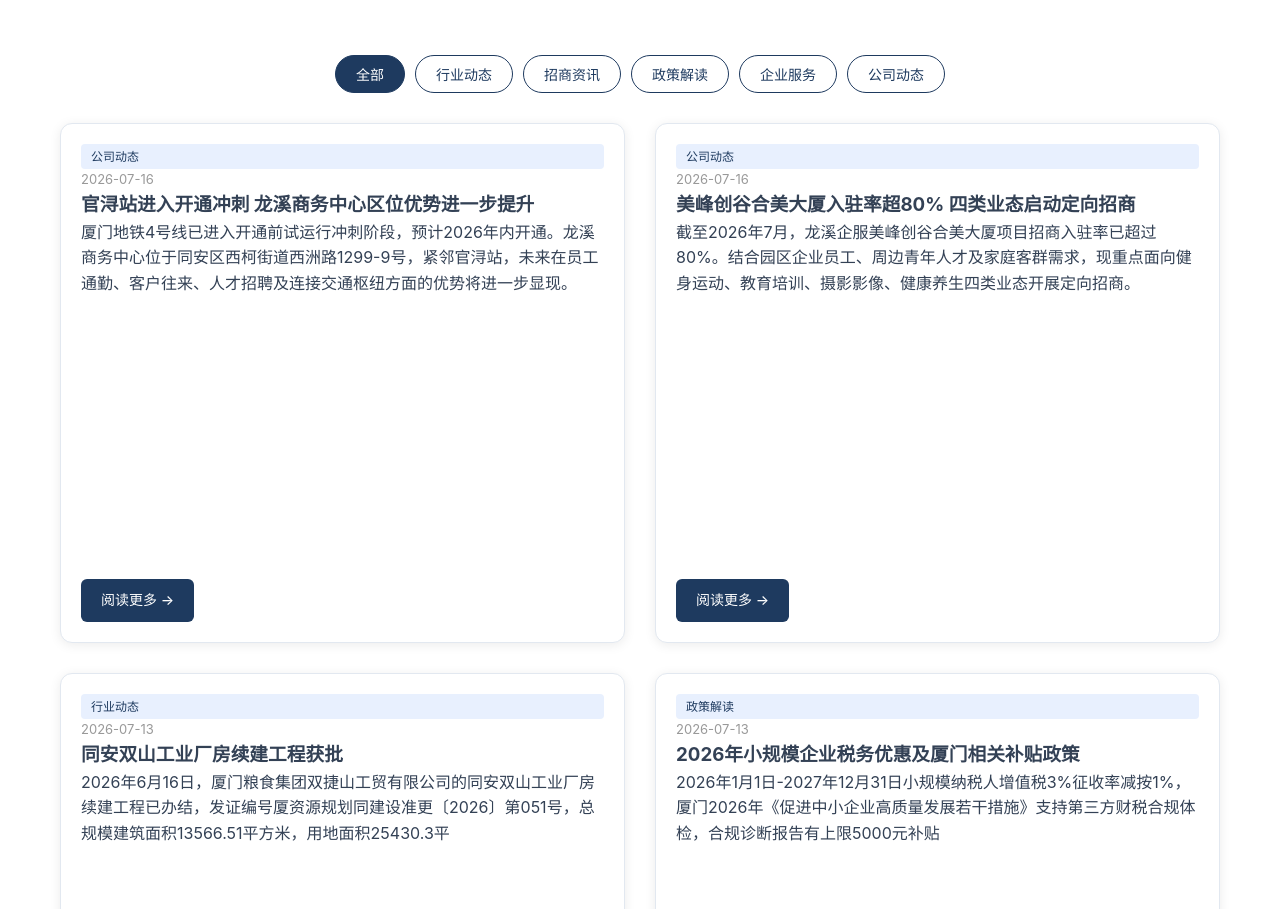
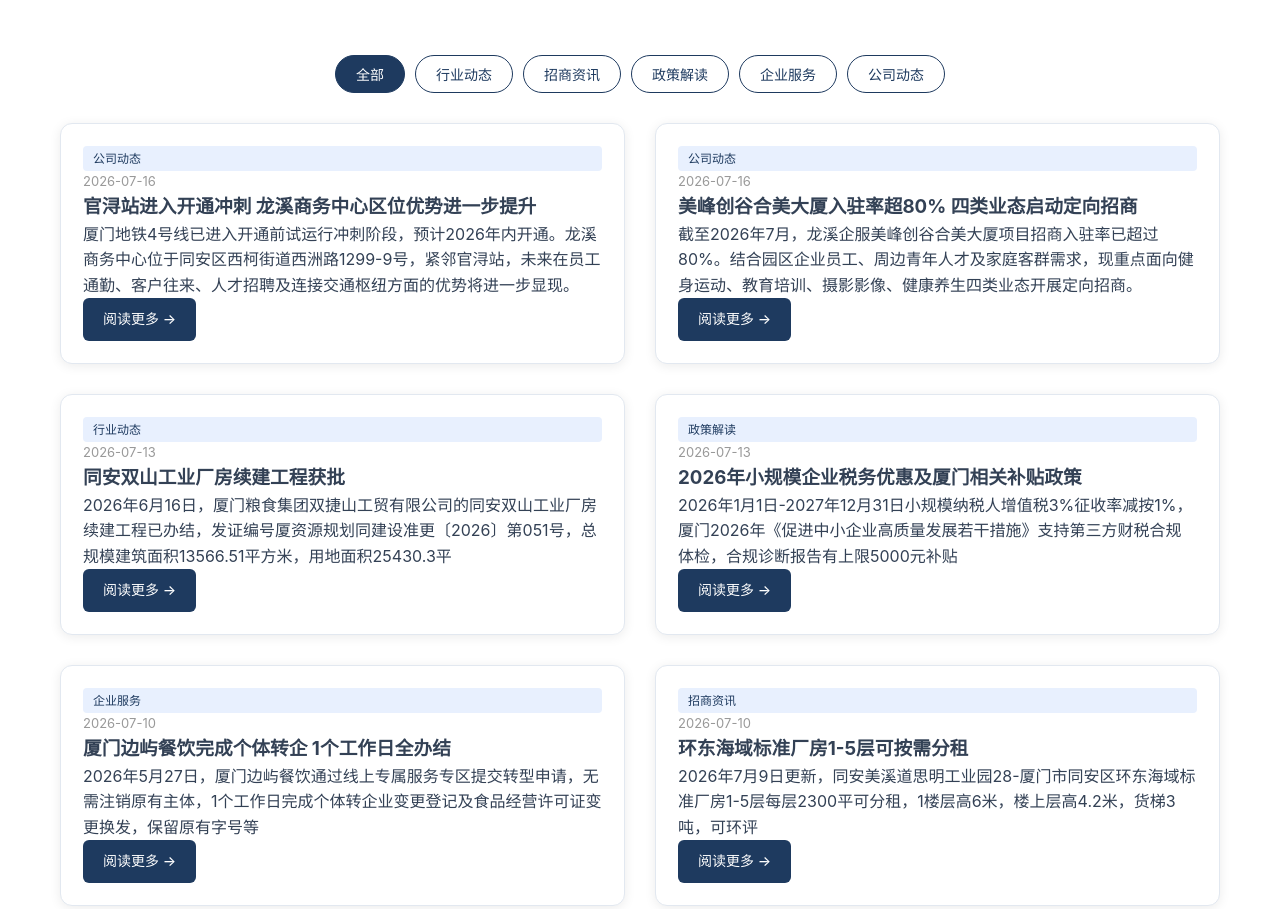
Before and after one commit to jayvong21-lang/longc-es-website, a website: page news.html in a window 1280 px wide. Shown: the part 400-1309 px from the top of the page. Drawn offline with Linux system fonts and the light colour scheme.

Commit message:
优化：资讯卡片改为内容自适应高度

```diff
--- a/news.html
+++ b/news.html
@@ -165,6 +165,29 @@
             color: #999;
             font-size: 16px;
         }
+
+        /* 无图资讯卡片：覆盖公共样式中遗留的固定图片卡片高度。 */
+        .news-section .news-grid {
+            align-items: start;
+        }
+        .news-section .news-card {
+            display: block !important;
+            height: auto !important;
+            min-height: 0 !important;
+        }
+        .news-section .news-card .news-content {
+            height: auto !important;
+            min-height: 0 !important;
+            padding: 22px !important;
+        }
+        .news-section .news-card .news-summary {
+            min-height: 0 !important;
+            margin-bottom: 18px !important;
+        }
+        .news-section .news-card .news-link {
+            width: auto !important;
+            margin-top: 0 !important;
+        }
     </style>
 </head>
 <body>
```
